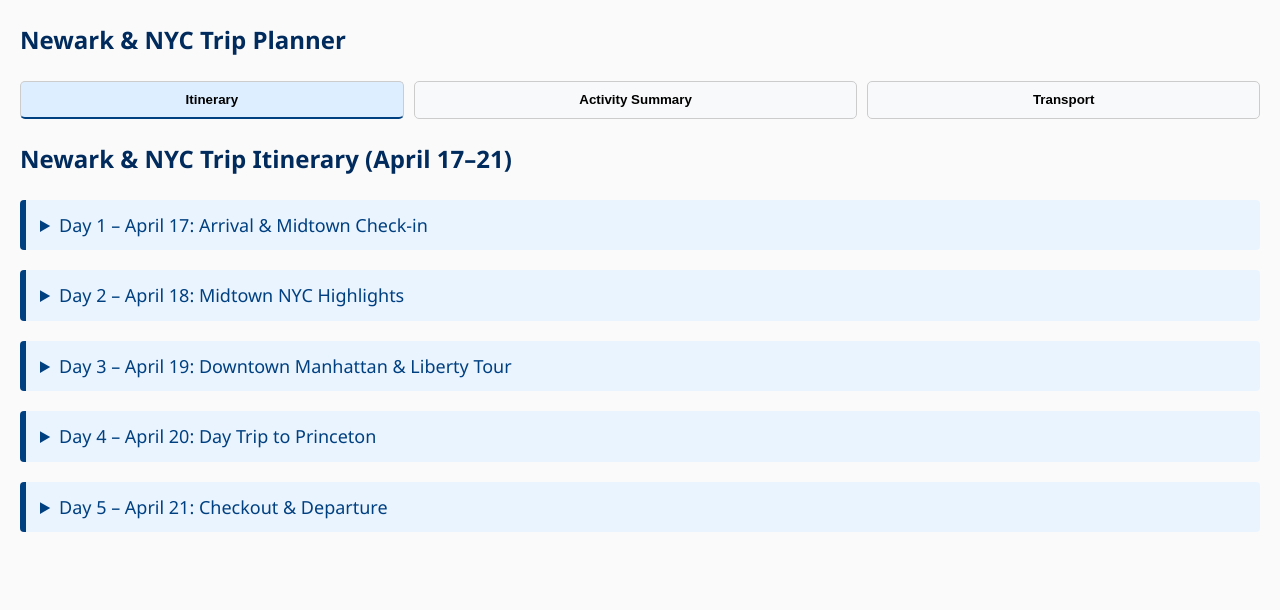
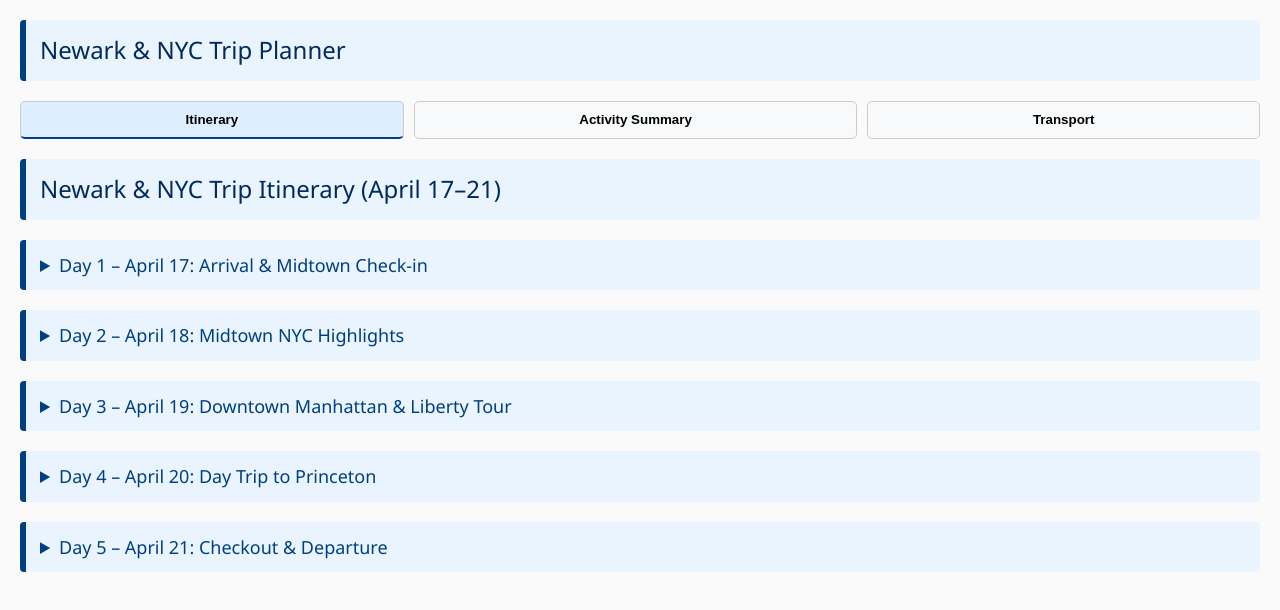
Before and after one commit to nikhilmenghani/trip, a plain HTML site: page NewYork.html in a window 1280 px wide. Drawn offline with Linux system fonts and the light colour scheme.

Commit message:
Improve the style

```diff
--- a/styles.css
+++ b/styles.css
@@ -7,10 +7,15 @@ body {
     background-color: #fafafa;
   }
 
-  h2 {
+  h2, #itinerary > h2, #transport > h2 {
     margin-top: 0;
     font-size: 24px;
     color: #002b5c;
+    font-weight: normal;
+    padding: 10px 14px;
+    background-color: #eaf4ff;
+    border-left: 6px solid #004080;
+    border-radius: 4px;
   }
 
   .tab-buttons {
```
